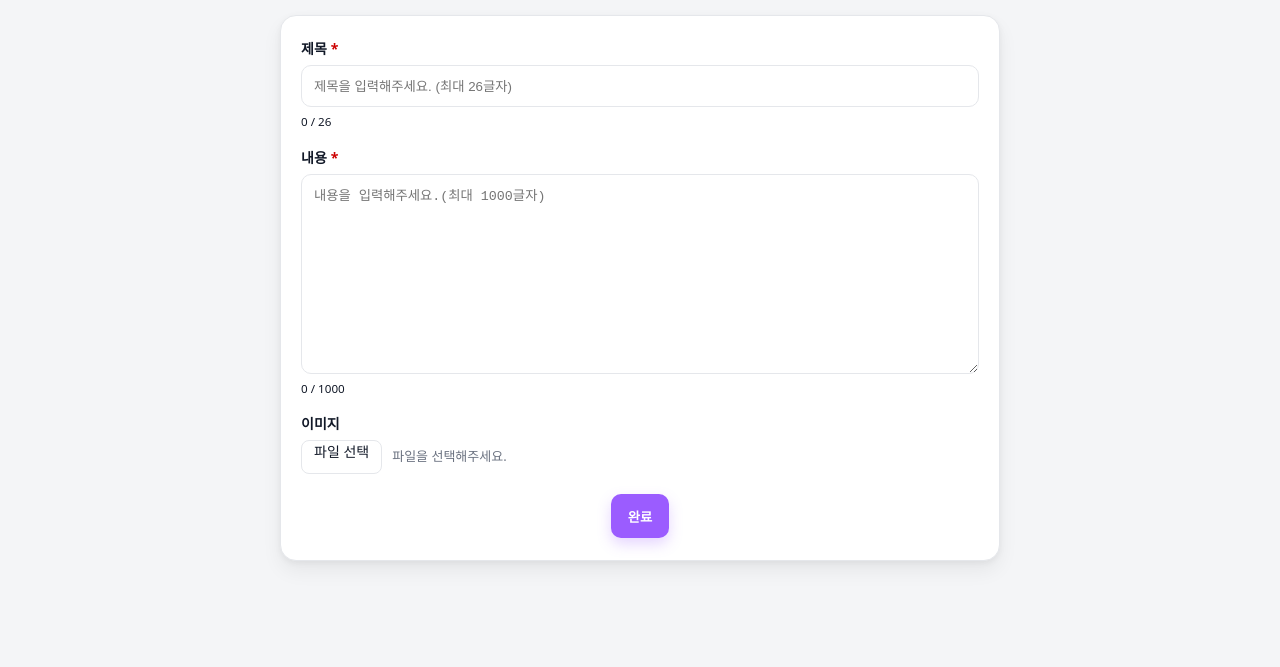
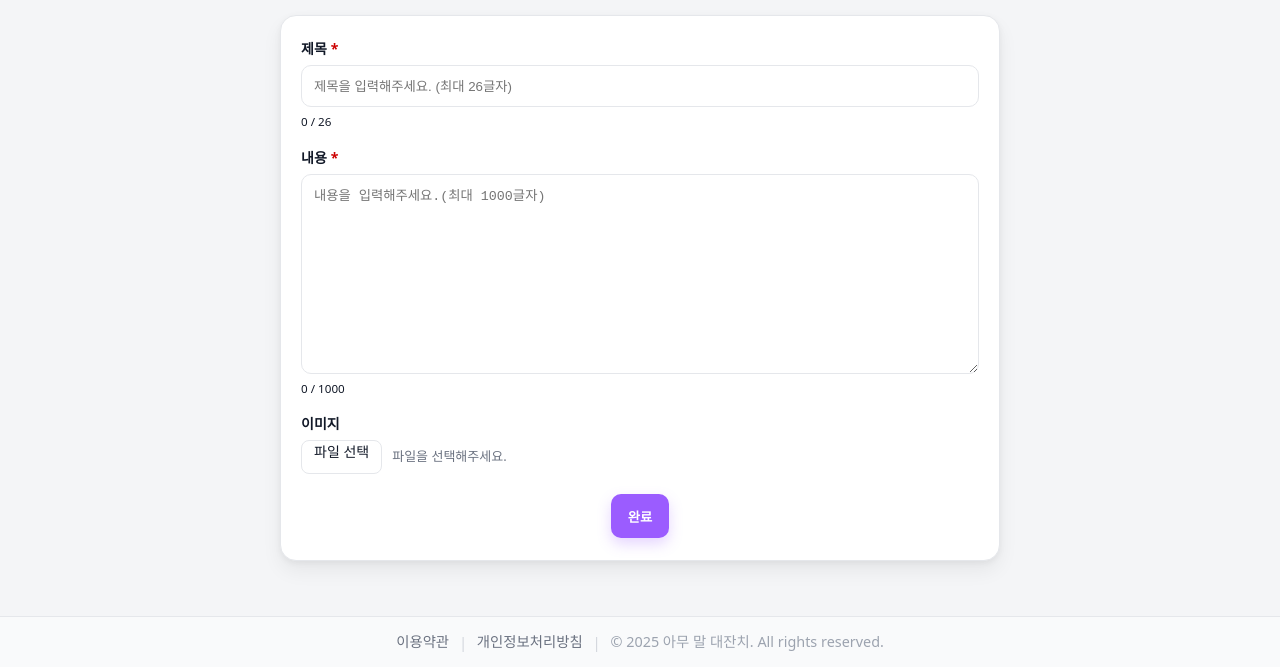
Before and after one commit to 100-hours-a-week/3-david-lee-community-FE, a website with bundled scripts: page public/pages/html/post-new.html in a window 1280 px wide. Shown: the part 133-800 px from the top of the page. Built offline with nearby package versions, Linux system fonts and the light colour scheme; no server answers.

Commit message:
✨feat : Footer 누락

```diff
--- a/public/pages/html/post-new.html
+++ b/public/pages/html/post-new.html
@@ -50,6 +50,9 @@
     </section>
 </main>
 
+<!-- 공통 풋터 -->
+<footer class="appfooter"></footer>
+
 <!-- JS 로직 -->
 <script type="module" src="/pages/common/appbar.js"></script>
 <script type="module" src="/pages/common/appfooter.js"></script>
```
Also changed, not shown: public/pages/html/post-edit.html (+3 -0 lines).
